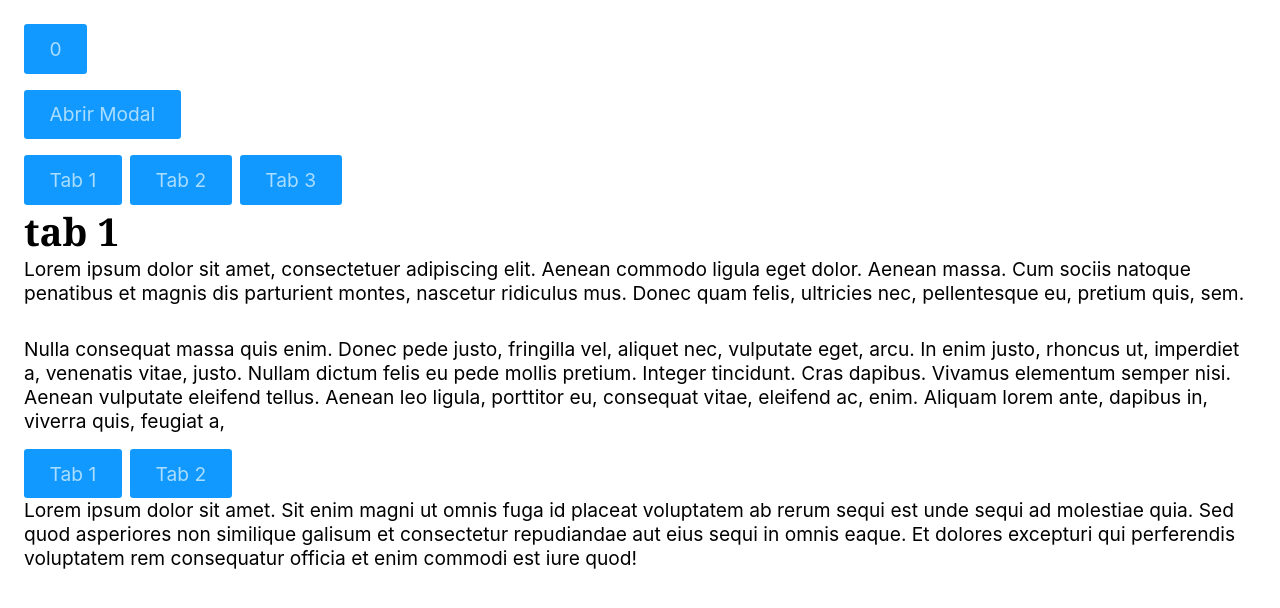
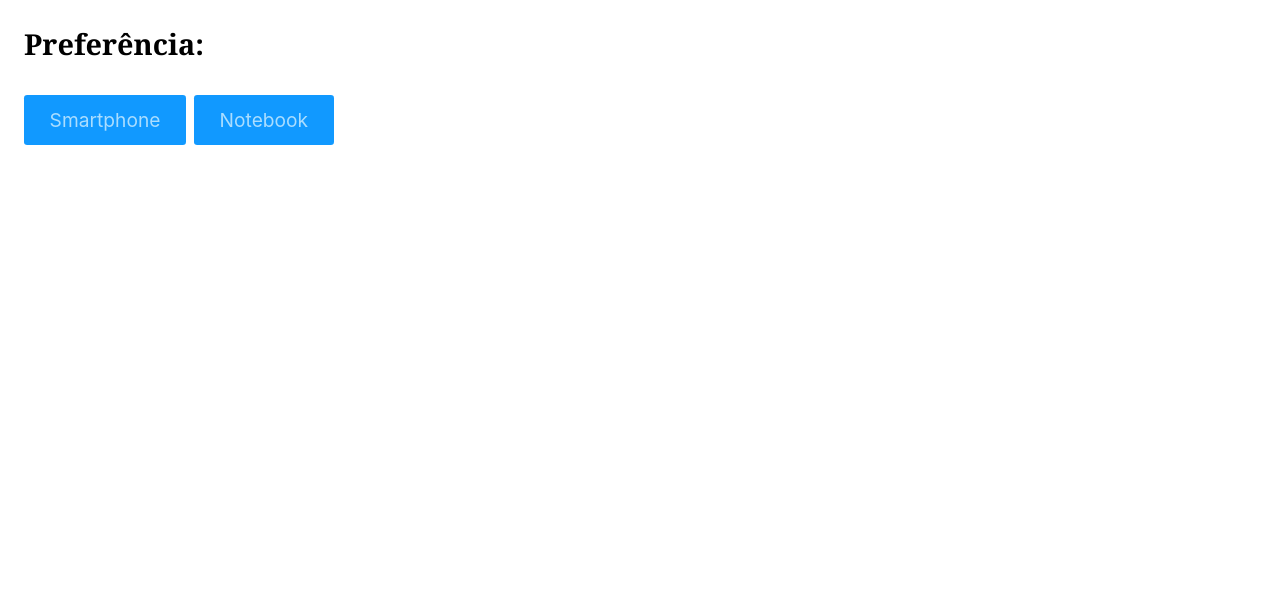
Before and after one commit to lefialho/react-origamid-aulas, a React (Create React App) app: page / in a window 1280 px wide. Shown: the top 608 px of the page. Built offline with nearby package versions, Linux system fonts and the light colour scheme; no server answers.

Commit message:
Exercício useEffect

```diff
--- a/src/App.js
+++ b/src/App.js
@@ -7,17 +7,19 @@
 // import { Form } from './jsx/Components/Form/Form';
 // import { ExercicioComponents } from './jsx/Components/Exercicio/Exercicio';
 // import { AulaUseState } from './hooks/UseState/Aula';
+// import { AulaUseEffect } from './hooks/useEffect/Aula';
+// import { Tab } from './tabs/Tab';
+// import { TabWithObj } from './tabs/TabWithObj';
 
-import { AulaUseEffect } from './hooks/useEffect/Aula';
-import { Tab } from './tabs/Tab';
-import { TabWithObj } from './tabs/TabWithObj';
+import { ExercicioUseEffect } from './hooks/useEffect/Exercicio';
 
 export function App() {
   return (
     <>
-      <AulaUseEffect />
-      <Tab />
-      <TabWithObj />
+      <ExercicioUseEffect />
+      {/* <AulaUseEffect /> */}
+      {/* <Tab /> */}
+      {/* <TabWithObj /> */}
       {/* <AulaUseState /> */}
       {/* <ExercicioComponents /> */}
       {/* <Form /> */}
--- /dev/null
+++ b/src/hooks/useEffect/Exercicio.js
@@ -0,0 +1,42 @@
+// Quando o usuário clicar em um dos botões, faça um fetch do produto clicado utilizando a api abaixo
+// https://ranekapi.origamid.dev/json/api/produto/notebook
+// https://ranekapi.origamid.dev/json/api/produto/smartphone
+// Mostre o nome e preço na tela (separe essa informação em um componente Produto.js)
+// Defina o produto clicado como uma preferência do usuário no localStorage
+// Quando o usuário entrar no site, se existe um produto no localStorage, faça o fetch do mesmo
+
+import { useState, useEffect } from 'react';
+import { ProdutoExercicio } from './ProdutoExercicio';
+
+export function ExercicioUseEffect() {
+  const [produto, setProduto] = useState(null);
+  const [carregando, setCarregando] = useState(null);
+
+  function handleClick({ target }) {
+    setProduto(target.innerText);
+  }
+
+  useEffect(() => {
+    const produtoLocal = window.localStorage.getItem('produto');
+    if (produtoLocal !== null) setProduto(produtoLocal);
+    // console.log(produtoLocal);
+  }, []);
+
+  useEffect(() => {
+    if (produto !== null) window.localStorage.setItem('produto', produto);
+  }, [produto]);
+
+  return (
+    <section>
+      <h1>Preferência: {produto}</h1>
+      <div style={{ display: 'flex', gap: '.5rem', margin: '2rem 0' }}>
+        <button onClick={handleClick}>Smartphone</button>
+        <button onClick={handleClick}>Notebook</button>
+      </div>
+      {carregando && <div>Carregando...</div>}
+      {!carregando && produto && (
+        <ProdutoExercicio carregando={setCarregando} produto={produto} />
+      )}
+    </section>
+  );
+}
--- /dev/null
+++ b/src/hooks/useEffect/ProdutoExercicio.js
@@ -0,0 +1,29 @@
+import { useEffect } from 'react';
+import { useState } from 'react';
+
+export function ProdutoExercicio({ carregando, produto }) {
+  const [dados, setDados] = useState(null);
+
+  carregando(true);
+
+  useEffect(() => {
+    if (produto !== null) {
+      fetch(`https://ranekapi.origamid.dev/json/api/produto/${produto}`)
+        .then((response) => response.json())
+        .then((data) => {
+          setDados(data);
+        });
+    }
+  }, [produto]); //Faz o fetch sempre que o produto modifica
+
+  carregando(false);
+
+  if (dados === null) return null;
+
+  return (
+    <>
+      <h2>{dados.nome}</h2>
+      <span>R$ {dados.preco}</span>
+    </>
+  );
+}
--- a/src/tabs/handleTab.js
+++ b/src/tabs/handleTab.js
@@ -12,28 +12,28 @@ export function TabContent({ tab }) {
   }
 }
 
-export function handleTab(tabText, setTab, dataTab) {
-  switch (tabText) {
-    case 'Tab 1':
-      setTab(dataTab.tab1);
-      break;
-    case 'Tab 2':
-      setTab(dataTab.tab2);
-      break;
-    default:
-      setTab(null);
-  }
-}
+// export function handleTab(tabText, setTab, dataTab) {
+//   switch (tabText) {
+//     case 'Tab 1':
+//       setTab(dataTab.tab1);
+//       break;
+//     case 'Tab 2':
+//       setTab(dataTab.tab2);
+//       break;
+//     default:
+//       setTab(null);
+//   }
+// }
 
-export const dataTab = {
-  tab1: {
-    title: 'Tab 1',
-    description:
-      'Lorem ipsum dolor sit amet. Sit enim magni ut omnis fuga id placeat voluptatem ab rerum sequi est unde sequi ad molestiae quia. Sed quod asperiores non similique galisum et consectetur repudiandae aut eius sequi in omnis eaque. Et dolores excepturi qui perferendis voluptatem rem consequatur officia et enim commodi est iure quod!',
-  },
-  tab2: {
-    title: 'Tab 2',
-    description:
-      'Qui natus quos qui corporis reprehenderit est ratione minima eum necessitatibus perspiciatis et eligendi consequatur? Non commodi voluptate ut voluptatem voluptas aut voluptatum dolores eum voluptatem quasi vel iste ipsa et aspernatur molestiae. Et numquam rerum et soluta pariatur non alias sint vel deleniti voluptas et impedit consequatur id corporis esse. Aut veniam deserunt aut eaque nulla aut ullam inventore est sint velit.',
-  },
-};
+// export const dataTab = {
+//   tab1: {
+//     title: 'Tab 1',
+//     description:
+//       'Lorem ipsum dolor sit amet. Sit enim magni ut omnis fuga id placeat voluptatem ab rerum sequi est unde sequi ad molestiae quia. Sed quod asperiores non similique galisum et consectetur repudiandae aut eius sequi in omnis eaque. Et dolores excepturi qui perferendis voluptatem rem consequatur officia et enim commodi est iure quod!',
+//   },
+//   tab2: {
+//     title: 'Tab 2',
+//     description:
+//       'Qui natus quos qui corporis reprehenderit est ratione minima eum necessitatibus perspiciatis et eligendi consequatur? Non commodi voluptate ut voluptatem voluptas aut voluptatum dolores eum voluptatem quasi vel iste ipsa et aspernatur molestiae. Et numquam rerum et soluta pariatur non alias sint vel deleniti voluptas et impedit consequatur id corporis esse. Aut veniam deserunt aut eaque nulla aut ullam inventore est sint velit.',
+//   },
+// };
```
Also changed, not shown: src/tabs/Tab.js (+25 -0 lines).
